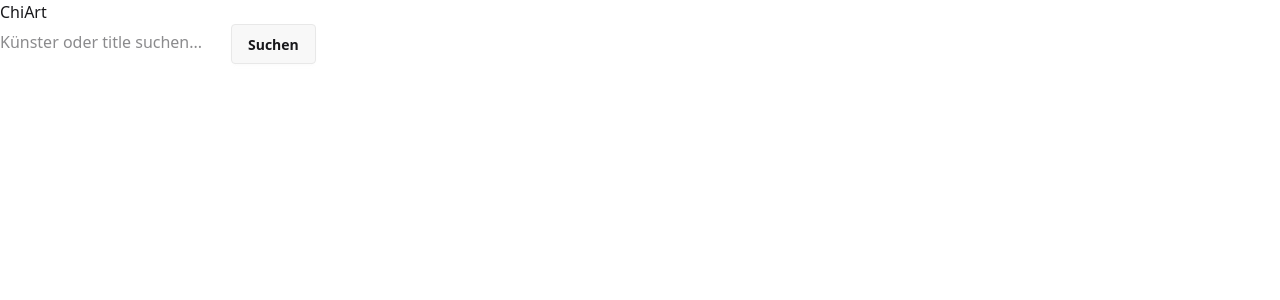
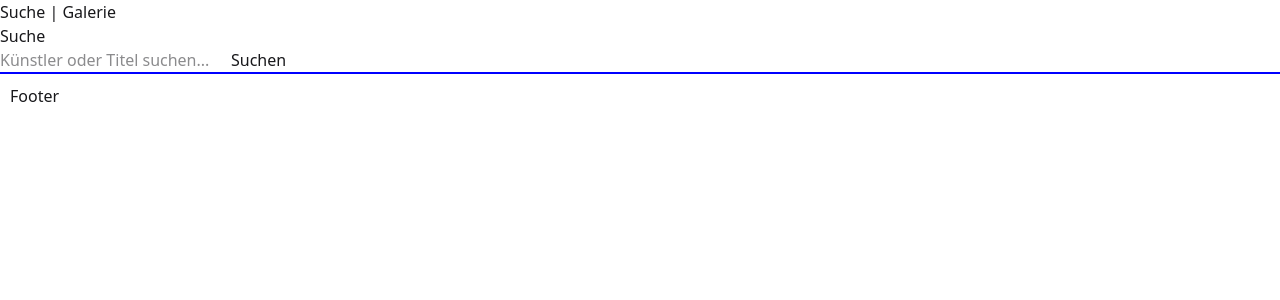
Before and after one commit to SouherAltaleb/ChiArt, a React (Vite) app: page / in a window 1280 px wide. Shown: the top 300 px of the page. Built offline with nearby package versions, Linux system fonts and the light colour scheme.

Commit message:
gallery speichern

```diff
--- a/package.json
+++ b/package.json
@@ -14,6 +14,7 @@
     "react": "^19.2.0",
     "react-dom": "^19.2.0",
     "react-router": "^7.10.1",
+    "react-router-dom": "^7.10.1",
     "tailwindcss": "^4.1.18",
     "zod": "^4.2.0"
   },
--- a/src/App.tsx
+++ b/src/App.tsx
@@ -1,81 +1,80 @@
-import { useState } from "react";
+import { useState, useEffect } from "react";
 import { type Artwork } from "./schemas/artworkSchema";
-import { searchArtworks } from "./api/searchArtworks";
-import ArtworkCard from "./components/ArtworkCard";
 
-// import { createBrowserRouter, createRoutesFromElements, Route, RouterProvider } from 'react-router';
+// import SearchPage from "./pages/Search";
+import GalleryPage from "./pages/Gallery";
+
+import { BrowserRouter, Routes, Route } from "react-router-dom";
+import MainLayout from "./layout/MainLayout";
+import Home from "./pages/Home";
 
 function App() {
-  // suche
-  const [query, setQuery] = useState("");
-  // liste der suchergebnisse
-  const [artworks, setArtworks] = useState<Artwork[]>([]);
-  // Loading
-  const [loading, setLoading] = useState(false);
-  // error
-  const [error, setError] = useState<string | null>(null);
+  // Gallery state
+  const [gallery, setGallery] = useState<Artwork[]>([]);
 
-  // Such-Funktion
-  async function handleSearch() {
-    if (!query.trim()) return; //Kein leerer Text erlaubt
+  useEffect(() => {
+    const stored = localStorage.getItem("gallery");
+    if (stored) setGallery(JSON.parse(stored));
+  }, []);
 
-    try {
-      setLoading(true); // loading an
-      setError(null); // alte error löschen
-      const results = await searchArtworks(query); // api wird aufgerufen, wartet auf ergebniss
-      setArtworks(results); // ergebniss im state speichern
-    } catch (err) {
-      setError(" Fehler beim Laden der Daten"); // معالجة الاخطا
-    } finally {
-      setLoading(false); // loading stoppen
-    }
+  function addToGallery(artwork: Artwork) {
+    setGallery((prev) => {
+      if (prev.some((item) => item.id === artwork.id)) return prev;
+      const updated = [...prev, artwork];
+      localStorage.setItem("gallery", JSON.stringify(updated));
+      return updated;
+    });
   }
 
-  const handleChange = (e: React.ChangeEvent<HTMLInputElement>) => {
-    setQuery(e.target.value);
-    // console.log(e.target.value);
-  };
-
-  // add to gallery/fav
-  function addToGallery(artwork: Artwork) {
-    console.log("Zur Galerie hinzugefügt:", artwork);
+  // remove aus gallery
+  function removeFromGallery(id: number) {
+    setGallery((prev) => {
+      const updated = prev.filter((item) => item.id !== id);
+      localStorage.setItem("gallery", JSON.stringify(updated));
+      return updated;
+    });
   }
 
+  // Note update
+  function updateNote(id: number, note: string) {
+    setGallery((prev) => {
+      const updated = prev.map((artwork) =>
+        artwork.id === id ? { ...artwork, note } : artwork
+      );
+
+      localStorage.setItem("gallery", JSON.stringify(updated));
+      return updated;
+    });
+  }
+
+  // suche input
+  // const handleChange = (e: React.ChangeEvent<HTMLInputElement>) => {
+  //   setQuery(e.target.value);
+  //   // console.log(e.target.value);
+  // };
+
   return (
-    <div>
-      <h1>ChiArt</h1>
-      <input
-        type="text"
-        placeholder="Künster oder title suchen..."
-        value={query}
-        onChange={handleChange}
-      />
-      <button onClick={handleSearch} className="btn">
-        Suchen
-      </button>
+    <BrowserRouter>
+      <Routes>
+        {/* LAYOUT ROUTE */}
+        <Route path="/" element={<MainLayout />}>
+          {/* HOME */}
+          <Route index element={<Home onAddToGallery={addToGallery} />} />
 
-      {loading && <p>Lade...</p>}
-      {error && <p style={{ color: "red" }}>{error}</p>}
-
-      {/* Liste rendern, key ist pflicht */}
-      <div className="grid gab-4 p-6">
-        {artworks.map((artwork) => (
-          <ArtworkCard
-            key={artwork.id}
-            artwork={artwork}
-            onAddToGallery={addToGallery}
+          {/* GALLERY */}
+          <Route
+            path="gallery"
+            element={
+              <GalleryPage
+                gallery={gallery}
+                onRemove={removeFromGallery}
+                onUpdateNote={updateNote}
+              />
+            }
           />
-        ))}
-      </div>
-
-      {/* <ul>
-        {artworks.map((artwork) => (
-          <li key={artwork.id}>
-            <strong>{artwork.title}</strong> – {artwork.artist_title}
-          </li>
-        ))}
-      </ul> */}
-    </div>
+        </Route>
+      </Routes>
+    </BrowserRouter>
   );
 }
 
--- a/src/components/Footer.tsx
+++ b/src/components/Footer.tsx
@@ -1,9 +1,7 @@
-function Footer() {
+export default function Footer() {
   return (
-    <>
-      <p>Footer </p>
-    </>
+    <footer style={{ borderTop: "2px solid blue", padding: "10px" }}>
+      Footer
+    </footer>
   );
 }
-
-export default Footer;
--- a/src/components/Header.tsx
+++ b/src/components/Header.tsx
@@ -1,18 +1,11 @@
-import { Link } from "react-router";
+import { Link } from "react-router-dom";
 
-function Header() {
+export default function Header() {
   return (
     <header>
       <nav>
-        <Link to="/" className="">
-          Home
-        </Link>
-        <Link to="gallery" className="">
-          Gallery
-        </Link>
+        <Link to="/">Suche</Link> | <Link to="/gallery">Galerie</Link>
       </nav>
     </header>
   );
 }
-
-export default Header;
--- a/src/layout/MainLayout.tsx
+++ b/src/layout/MainLayout.tsx
@@ -1,4 +1,4 @@
-import { Outlet } from "react-router";
+import { Outlet } from "react-router-dom";
 
 import Footer from "../components/Footer";
 import Header from "../components/Header";
--- a/src/pages/Gallery.tsx
+++ b/src/pages/Gallery.tsx
@@ -0,0 +1,44 @@
+import { type Artwork } from "../schemas/artworkSchema";
+import ArtworkCard from "../components/ArtworkCard";
+
+type GalleryPageProps = {
+  gallery: Artwork[];
+  onRemove: (id: number) => void;
+  onUpdateNote: (id: number, note: string) => void;
+};
+
+export default function GalleryPage({
+  gallery,
+  onRemove,
+  onUpdateNote,
+}: GalleryPageProps) {
+  return (
+    <div>
+      <h2>Meine Galerie</h2>
+
+      {gallery.length === 0 && <p>Galerie ist leer</p>}
+
+      <div className="grid">
+        {gallery.map((artwork) => (
+          <div key={artwork.id}>
+            <ArtworkCard artwork={artwork} />
+
+            <textarea
+              placeholder="Notiz hinzufügen..."
+              value={artwork.note ?? ""}
+              onChange={(e) => onUpdateNote(artwork.id, e.target.value)}
+              maxLength={200}
+            />
+
+            <button
+              onClick={() => onRemove(artwork.id)}
+              className="bg-amber-300 btn-primary"
+            >
+              Entfernen
+            </button>
+          </div>
+        ))}
+      </div>
+    </div>
+  );
+}
--- a/src/pages/Home.tsx
+++ b/src/pages/Home.tsx
@@ -0,0 +1,14 @@
+import SearchPage from "./Search";
+import { type Artwork } from "../schemas/artworkSchema";
+
+type HomeProps = {
+  onAddToGallery: (artwork: Artwork) => void;
+};
+
+export default function Home({ onAddToGallery }: HomeProps) {
+  return (
+    <div>
+      <SearchPage onAddToGallery={onAddToGallery} />
+    </div>
+  );
+}
--- /dev/null
+++ b/src/pages/Search.tsx
@@ -0,0 +1,61 @@
+import { useState } from "react";
+import { type Artwork } from "../schemas/artworkSchema";
+import { searchArtworks } from "../api/searchArtworks";
+import ArtworkCard from "../components/ArtworkCard";
+
+type SearchPageProps = {
+  onAddToGallery: (artwork: Artwork) => void;
+};
+export default function Search({ onAddToGallery }: SearchPageProps) {
+  // suche
+  const [query, setQuery] = useState("");
+  // liste der suchergebnisse
+  const [artworks, setArtworks] = useState<Artwork[]>([]);
+  // Loading
+  const [loading, setLoading] = useState(false);
+  // error
+  const [error, setError] = useState<string | null>(null);
+
+  // Such-Funktion
+  async function handleSearch() {
+    if (!query.trim()) return; //Kein leerer Text erlaubt
+
+    try {
+      setLoading(true); // loading an
+      setError(null); // alte error löschen
+      const results = await searchArtworks(query); // api wird aufgerufen, wartet auf ergebniss
+      setArtworks(results); // ergebniss im state speichern
+    } catch (err) {
+      console.error(err);
+      setError(" Fehler beim Laden der Daten"); // معالجة الاخطا
+    } finally {
+      setLoading(false); // loading stoppen
+    }
+  }
+
+  return (
+    <div>
+      <h2>Suche</h2>
+
+      <input
+        value={query}
+        onChange={(e) => setQuery(e.target.value)}
+        placeholder="Künstler oder Titel suchen..."
+      />
+      <button onClick={handleSearch}>Suchen</button>
+
+      {loading && <p>Lade...</p>}
+      {error && <p style={{ color: "red" }}>{error}</p>}
+
+      <div className="grid">
+        {artworks.map((artwork) => (
+          <ArtworkCard
+            key={artwork.id}
+            artwork={artwork}
+            onAddToGallery={onAddToGallery}
+          />
+        ))}
+      </div>
+    </div>
+  );
+}
--- a/src/schemas/artworkSchema.tsx
+++ b/src/schemas/artworkSchema.tsx
@@ -1,10 +1,14 @@
 import { z } from "zod";
+
+// Notes
+export const NoteSchema = z.string().max(200, "Maximal 200 Zeichen").optional();
 
 export const ArtworkSchema = z.object({
   id: z.number(),
   title: z.string().default("Unbekannter Title"),
   artist_title: z.string().nullable().default("Unbekannter Künstler"),
   image_id: z.string().nullable(),
+  note: NoteSchema,
 });
 
 //TypeScript-Typ aus Zod ableiten
```
Also changed, not shown: src/pages/Sreach.tsx (deleted), 1 other file (tests, documents, lock files or other folders).
